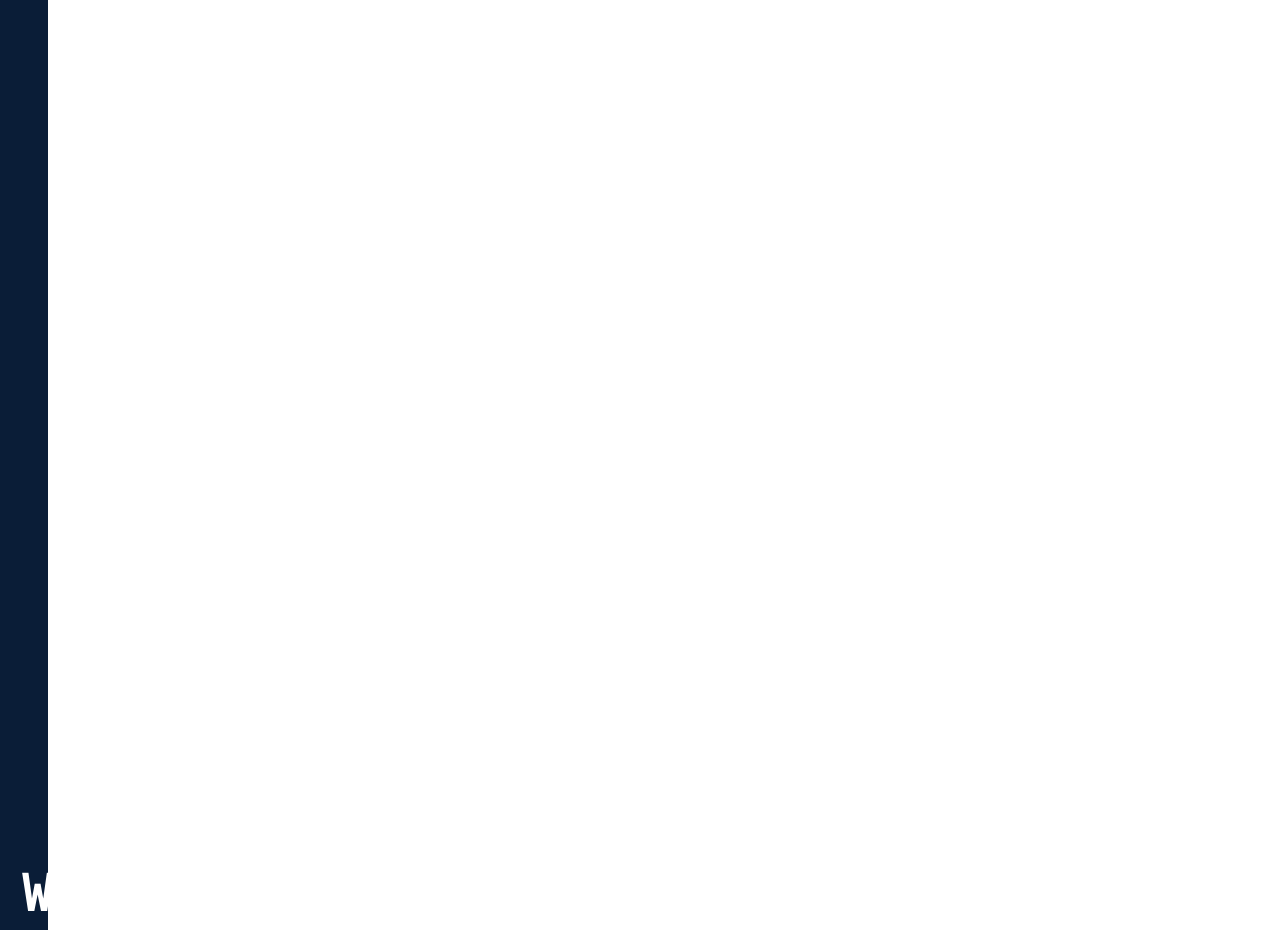
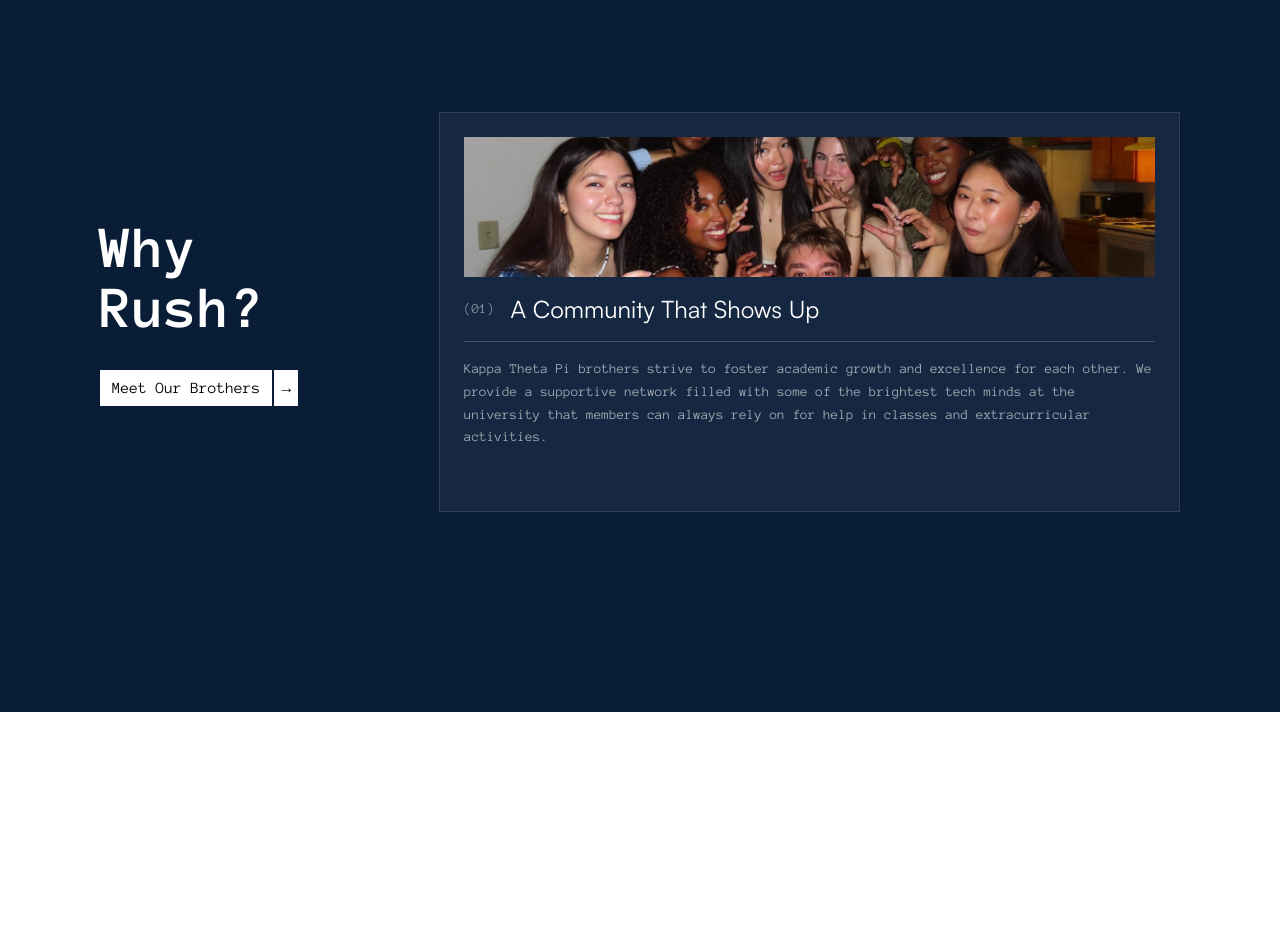
Before and after one commit to ktpNortheastern/ktpwebsite, a Next.js app: page / in a window 1280 px wide. Shown: the part 9540-10470 px from the top of the page. Built offline with nearby package versions, Linux system fonts and the light colour scheme.

Commit message:
Assign real gallery photos to Home Why Rush reasons

```diff
--- a/src/components/home/WhyRush.tsx
+++ b/src/components/home/WhyRush.tsx
@@ -4,7 +4,6 @@ import { useRef } from "react";
 import { gsap } from "gsap";
 import { ScrollTrigger } from "gsap/ScrollTrigger";
 import Button from "@/components/ui/Button";
-import PlaceholderImage from "@/components/ui/PlaceholderImage";
 import { isMobileViewport } from "@/lib/isMobileViewport";
 import { useIsomorphicLayoutEffect } from "@/lib/useIsomorphicLayoutEffect";
 
@@ -14,17 +13,17 @@ const REASONS = [
   {
     title: "A Community That Shows Up",
     body: "Kappa Theta Pi brothers strive to foster academic growth and excellence for each other. We provide a supportive network filled with some of the brightest tech minds at the university that members can always rely on for help in classes and extracurricular activities.",
-    image: 1,
+    image: "/images/uploads/gallery-55.jpg", // Evan is afraid of women
   },
   {
     title: "A Network That Lasts",
     body: "Our alumni are spread out across the world and work on cutting-edge technologies at companies ranging from Microsoft, Amazon, and Google to startups, consulting firms, and financial technology firms.",
-    image: 2,
+    image: "/images/uploads/gallery-01.jpg", // First ever merch designs
   },
   {
     title: "Real Professional Growth",
     body: "Through events like interview training, resume building, one-on-one mentorship, and private company recruiting, KTP prepares members for success in any technology-related career.",
-    image: 3,
+    image: "/images/uploads/gallery-74.jpg", // Paddle Reveal!
   },
 ];
 
@@ -222,7 +221,8 @@ export default function WhyRush() {
             }}
             className="static flex flex-col gap-4 overflow-hidden border border-white/10 bg-[#162841] p-6 md:absolute md:inset-0"
           >
-            <PlaceholderImage n={reason.image} className="h-[140px] w-full shrink-0" />
+            {/* eslint-disable-next-line @next/next/no-img-element */}
+            <img src={reason.image} alt="" className="h-[140px] w-full shrink-0 object-cover" />
             <div className="flex items-center gap-4">
               <span className="font-mono text-sm text-white/50">
                 ({String(i + 1).padStart(2, "0")})
```
